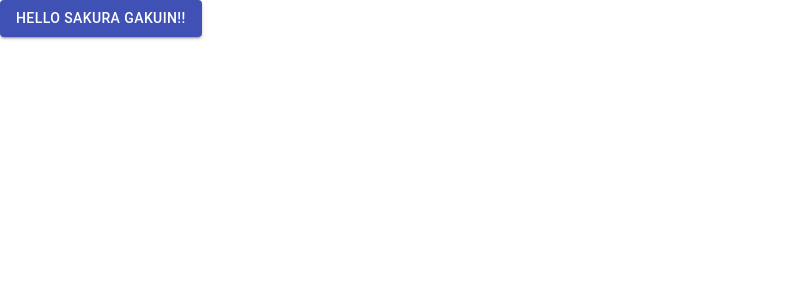
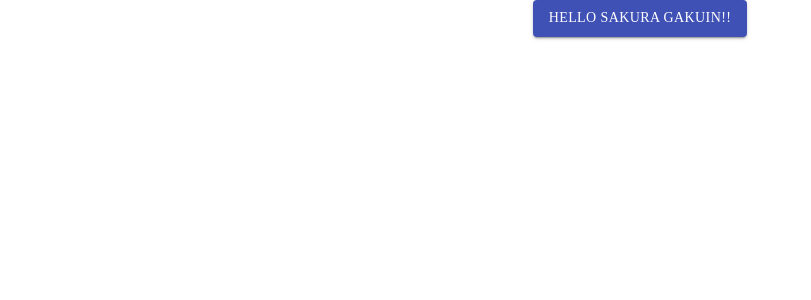
Before and after one commit to ryochansq/sakura-card-maker, a React (Create React App) app: page / in a window 1280 px wide. Shown: the top 300 px of the page, without its empty margins (0-811 px from the left). Built offline with nearby package versions, Linux system fonts and the light colour scheme; a web font is replaced by a local one.

Commit message:
add font of GenEiLateMin_v2

```diff
--- a/src/App.css
+++ b/src/App.css
@@ -1,5 +1,9 @@
 .App {
   text-align: center;
+}
+
+#hoge {
+  font-family: 'GenEiLateMin_v2';
 }
 
 .App-logo {
--- a/src/App.tsx
+++ b/src/App.tsx
@@ -1,11 +1,15 @@
 import React from 'react'
 import Button from '@material-ui/core/Button'
+import './App.css'
 
 function App() {
   return (
-    <Button variant='contained' color='primary'>
-      Hello Sakura Gakuin!!
-    </Button>
+    <div className='App'>
+      <meta name='viewport' content='minimum-scale=1, initial-scale=1, width=device-width' />
+      <Button id='hoge' variant='contained' color='primary'>
+        Hello Sakura Gakuin!!
+      </Button>
+    </div>
   )
 }
 
--- a/src/index.css
+++ b/src/index.css
@@ -1,13 +1,15 @@
+@font-face {
+  font-family: 'GenEiLateMin_v2';
+  src: url(./fonts/GenEiLateMin_v2.woff) format('woff');
+}
+
 body {
   margin: 0;
-  font-family: -apple-system, BlinkMacSystemFont, 'Segoe UI', 'Roboto', 'Oxygen',
-    'Ubuntu', 'Cantarell', 'Fira Sans', 'Droid Sans', 'Helvetica Neue',
-    sans-serif;
+  font-family: 'GenEiLateMin_v2';
   -webkit-font-smoothing: antialiased;
   -moz-osx-font-smoothing: grayscale;
 }
 
 code {
-  font-family: source-code-pro, Menlo, Monaco, Consolas, 'Courier New',
-    monospace;
+  font-family: source-code-pro, Menlo, Monaco, Consolas, 'Courier New', monospace;
 }
```
Also changed, not shown: 1 other file (tests, documents, lock files or other folders).
